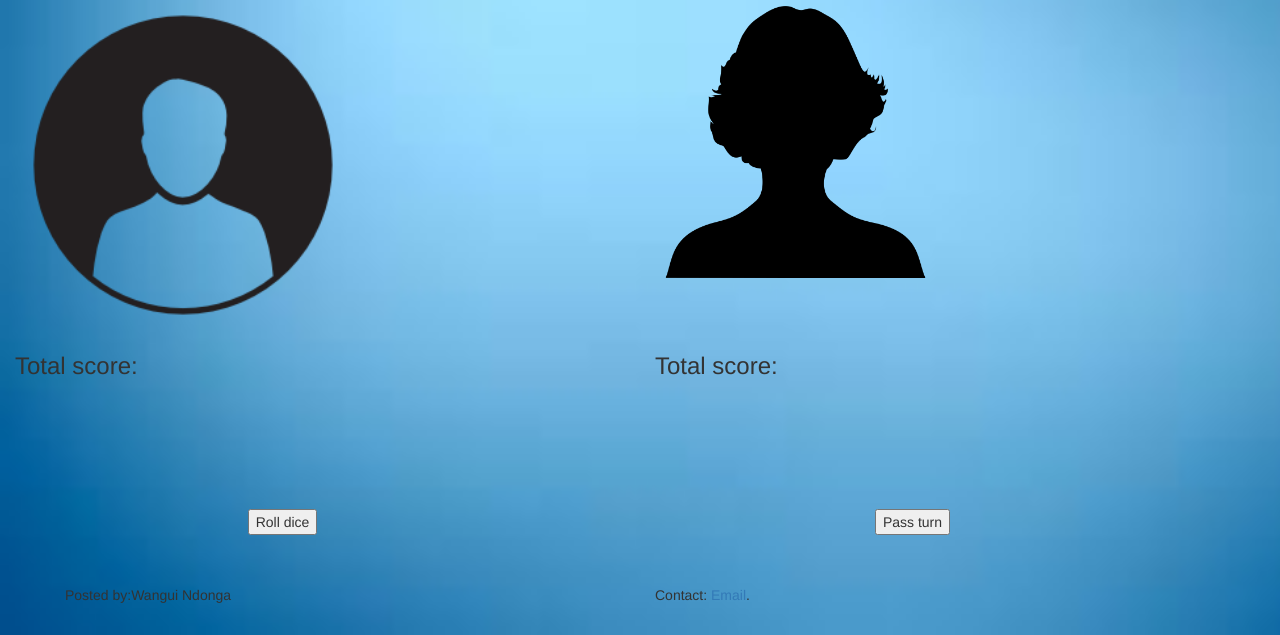
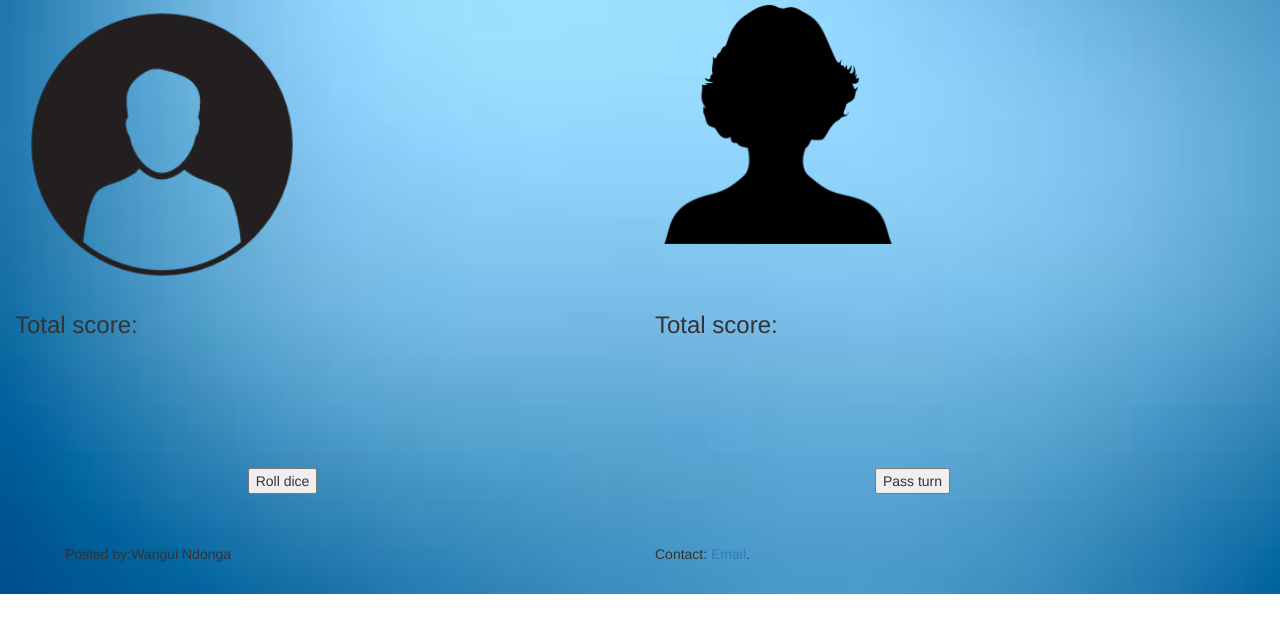
Before and after one commit to Ndongar/Pig-dice, a plain HTML site: page index.html in a window 1280 px wide. Shown: the part 396-1031 px from the top of the page. After the commit the page ends 990 px from the top, so only its background shows below. Drawn offline with Linux system fonts and the light colour scheme; a script that the page names is missing.

Commit message:
updated stles.css

```diff
--- a/css/styles.css
+++ b/css/styles.css
@@ -30,3 +30,9 @@ footer {
   display: block;
   padding: 50px;
 }
+.col-md-6:hover {
+  opacity: .7;
+}
+.col-md-6 {
+  padding-right: 90px;
+}
--- a/index.html
+++ b/index.html
@@ -33,7 +33,7 @@
 <!-- end of column 2 -->
 
 <!-- beginning of column 3 -->
-    <div class="row">
+    <div class="row image">
       <div class="col-md-6">
         <img src="user.png" width="55%">
       </div>
```
